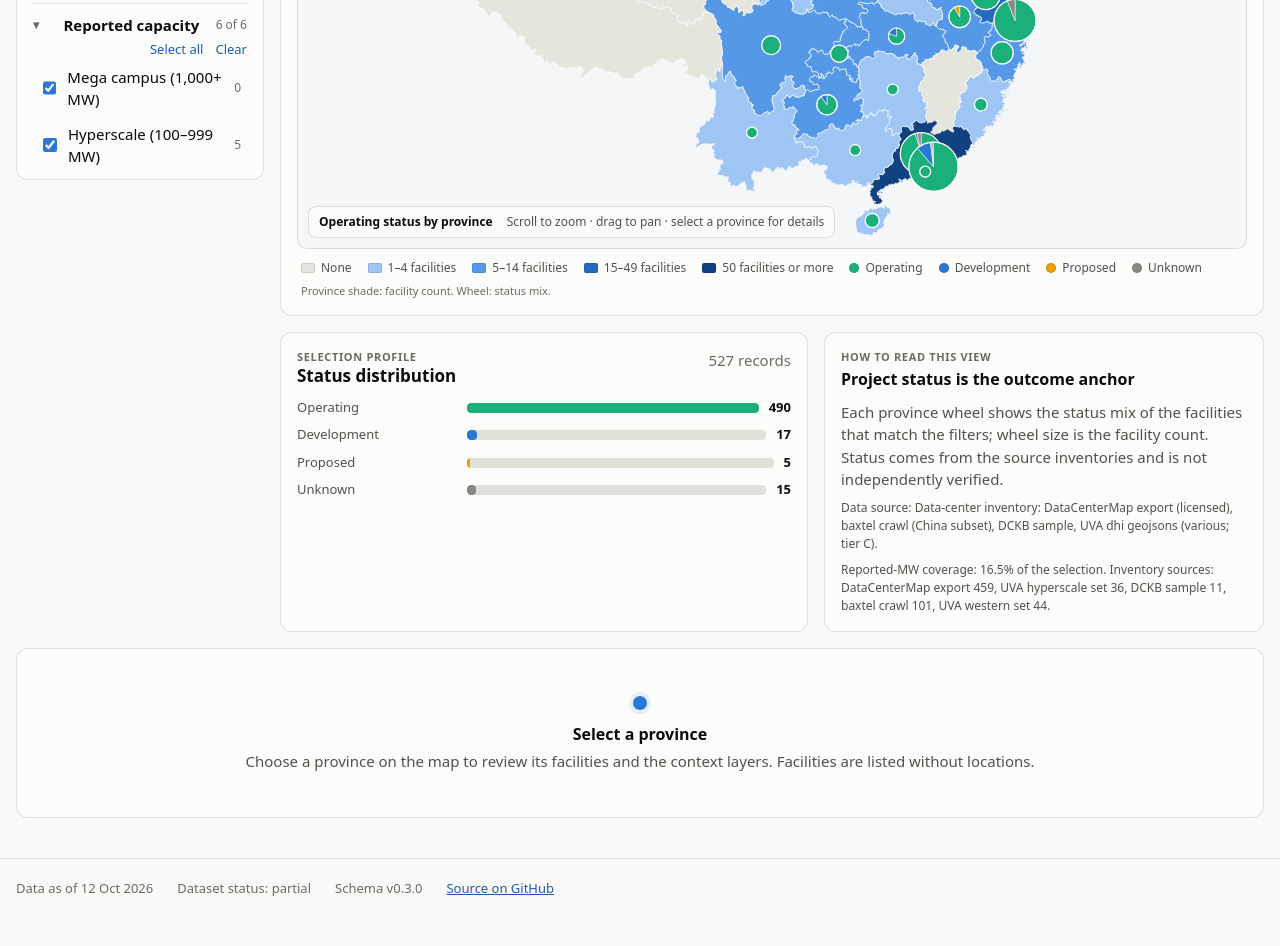
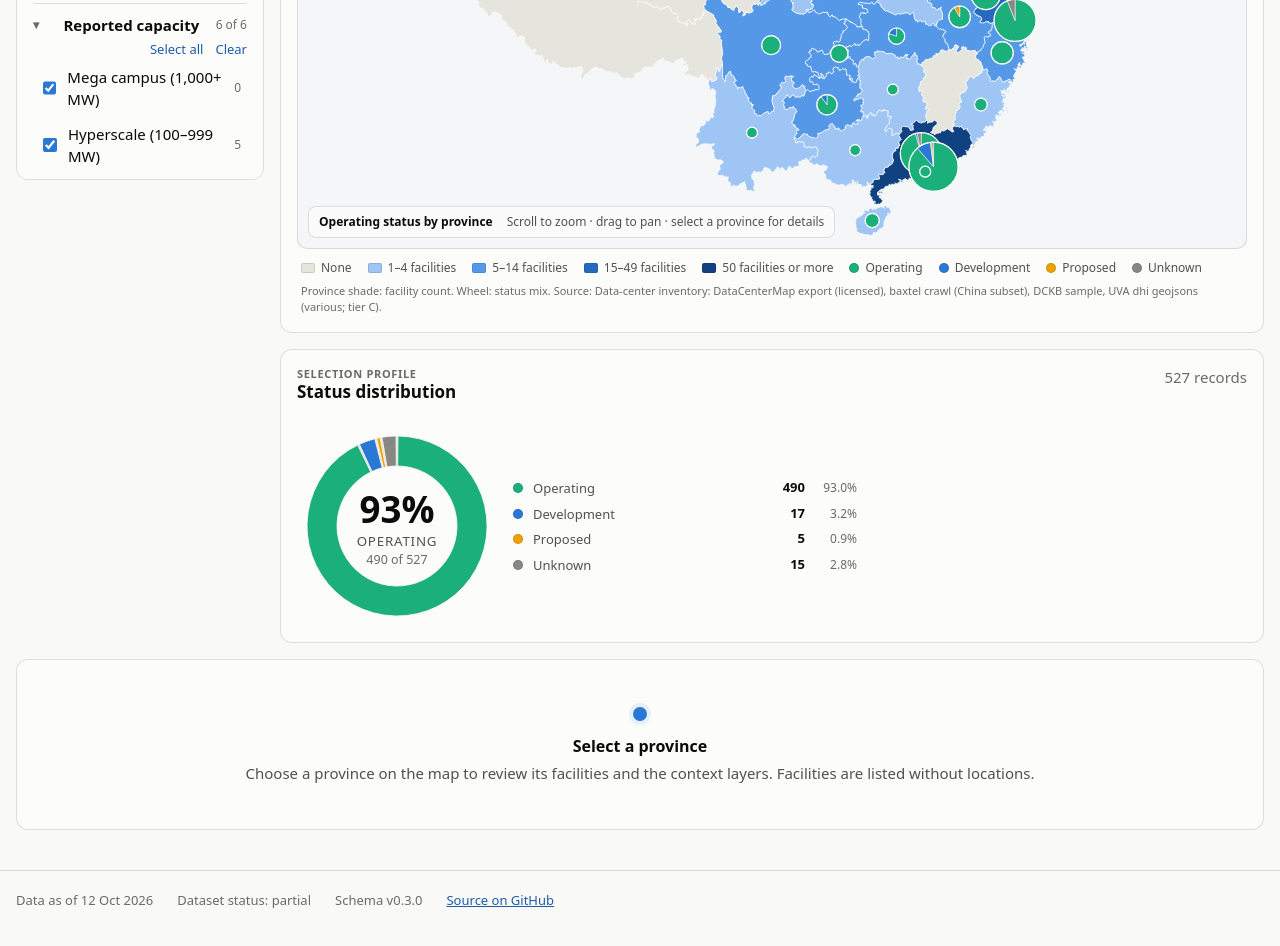
Before and after one commit to giasmith/china-dashboard, a website with bundled scripts: page site/index.html in a window 1280 px wide. Shown: the part 756-1702 px from the top of the page. Built offline with nearby package versions, Linux system fonts and the light colour scheme.

Commit message:
updated 10/13

```diff
--- a/site/assets/css/dashboard.css
+++ b/site/assets/css/dashboard.css
@@ -87,15 +87,27 @@
 @media (max-width: 700px) { .db-caption { position: static; margin-top: 8px; } }
 
 /* analysis row */
-.db-analysis { display: grid; grid-template-columns: minmax(0, 1.2fr) minmax(0, 1fr); gap: 16px; }
-@media (max-width: 900px) { .db-analysis { grid-template-columns: minmax(0, 1fr); } }
+.db-analysis { display: grid; grid-template-columns: minmax(0, 1fr); gap: 16px; }
 .db-bars { display: grid; gap: 8px; margin-top: 12px; }
 .db-bar-row { display: grid; grid-template-columns: minmax(90px, 160px) 1fr max-content; gap: 10px; align-items: center; font-size: 13px; }
 .db-bar-label { color: var(--ink-2); overflow: hidden; text-overflow: ellipsis; white-space: nowrap; }
 .db-bar-track { height: 10px; background: var(--grid); border-radius: 4px; overflow: hidden; }
 .db-bar-fill { height: 100%; border-radius: 4px; background: var(--series-1); min-width: 2px; }
-.db-insight h2 { font-size: 16px; margin-top: 4px; }
-.db-insight p { margin-top: 8px; color: var(--ink-2); }
+/* donut */
+.db-donut-wrap { display: grid; grid-template-columns: minmax(150px, 200px) minmax(0, 1fr); max-width: 560px; gap: 16px; align-items: center; margin-top: 12px; }
+.db-donut { width: 100%; height: auto; display: block; }
+.db-donut-slice { stroke: var(--surface); stroke-width: 0.5; }
+.db-donut-slice:hover { filter: brightness(1.08); }
+.db-donut-hero { font-size: 22px; font-weight: 700; fill: var(--ink); }
+.db-donut-label { font-size: 8px; fill: var(--ink-2); text-transform: uppercase; letter-spacing: 0.06em; }
+.db-donut-sub { font-size: 7.5px; fill: var(--ink-3); }
+.db-donut-legend { list-style: none; margin: 0; padding: 0; display: grid; gap: 6px; font-size: 13px; }
+.db-donut-legend li { display: grid; grid-template-columns: 12px minmax(0, 1fr) max-content 44px; gap: 8px; align-items: center; }
+.db-donut-legend li.is-zero { opacity: 0.5; }
+.db-donut-legend .db-donut-name { color: var(--ink-2); line-height: 1.25; }
+.db-donut-legend .muted { text-align: right; font-size: 12px; }
+@media (max-width: 480px) { .db-donut-wrap { grid-template-columns: minmax(0, 1fr); justify-items: center; } .db-donut { max-width: 200px; } .db-donut-legend { width: 100%; } }
+
 
 /* detail */
 .db-detail-empty { text-align: center; color: var(--ink-2); padding: 28px 8px; }
--- a/site/assets/js/pages/dashboard.js
+++ b/site/assets/js/pages/dashboard.js
@@ -9,12 +9,10 @@ import { CONFIG, DATA_FILES } from '../config.js';
 import { loadJson, DataError } from '../lib/data.js';
 import { renderShell, showError, announce, debounce } from '../lib/ui.js';
 import { formatNumber, EM_DASH } from '../lib/format.js';
-import { toCsv, downloadCsv } from '../lib/csv.js';
 import {
   STATUS_ORDER, CAPACITY_ORDER, TYPE_ORDER, SOURCE_ORDER, SOURCE_LABEL, TECH_ORDER,
   STATUS_COLOR, TECH_COLOR, SEQ_RAMP, SEQ_RAMP_WARM, colorOf, binIndex, binLabels,
   filterFacilities, countBy, summarizeByProvince, summarizeSelection, bubbleRadius, arcPath, quantileThresholds,
-  EXPORT_COLUMNS,
 } from '../lib/inventory.js';
 
 const app = byId('app');
@@ -27,7 +25,6 @@ const VIEW_H = 620;
 const VIEWS = {
   status: {
     label: 'Status', title: 'Operating status by province',
-    insight: ['Project status is the outcome anchor', 'Each province wheel shows the status mix of the facilities that match the filters; wheel size is the facility count. Status comes from the source inventories and is not independently verified.'],
     sourceKey: 'inventory', ramp: 'blue', unit: ' facilities', digits: 0,
     legendNote: 'Province shade: facility count. Wheel: status mix.',
     fill: (p, ctx) => ctx.byProvince.get(p.id)?.count ?? 0,
@@ -35,7 +32,6 @@ const VIEWS = {
   },
   capacity: {
     label: 'Capacity', title: 'Reported IT / built-out capacity',
-    insight: ['Capacity coverage is thin', 'Only facilities with a reported MW figure count towards the province total; unknown values stay visible as facilities but never become zero. Bubble size uses MW on this view.'],
     sourceKey: 'inventory', ramp: 'blue', unit: ' MW', digits: 0,
     legendNote: 'Province shade: known MW in the selection. Bubble: known MW.',
     fill: (p, ctx) => ctx.byProvince.get(p.id)?.mw ?? 0,
@@ -43,7 +39,6 @@ const VIEWS = {
   },
   power: {
     label: 'Power', title: 'Installed generating capacity (GEM units)',
-    insight: ['Supply context, not a supply relationship', 'Province totals sum the Global Energy Monitor units located inside each outline. Choose a technology to see where hydro, wind or coal capacity sits relative to the data-center inventory.'],
     sourceKey: 'plants', ramp: 'blue', unit: ' MW', digits: 0,
     legendNote: 'Province shade: installed MW of the chosen technology.',
     fill: (p, ctx) => (ctx.powerTech ? p.indicators.installed_mw?.[ctx.powerTech] ?? 0 : p.indicators.installed_mw_total ?? 0),
@@ -52,7 +47,6 @@ const VIEWS = {
   },
   generation: {
     label: 'Generation', title: '2024 electricity generation and plant locations',
-    insight: ['Generation is a separate evidence layer', 'Province shade is total 2024 generation from the NBS yearbook. Points are GEM plant units coloured by technology (one point per unit; several units can share a site). Proximity to a facility does not establish that a plant serves it.'],
     sourceKey: 'generation', ramp: 'blue', unit: ' 亿kWh', digits: 0,
     legendNote: 'Province shade: 2024 generation (亿 kWh). Points: GEM plant units.',
     fill: (p) => p.indicators.generation_2024 ?? null,
@@ -60,7 +54,6 @@ const VIEWS = {
   },
   cost: {
     label: 'Electricity cost', title: 'Industrial & commercial electricity price (1–10 kV)',
-    insight: ['Tariffs are a secondary compilation', 'Values are the 1–10 kV general industrial-and-commercial single-part (non-time-of-use) rate as of May 2025, compiled by China Briefing from grid-company price tables. They are not a facility\'s negotiated contract and should be verified against each province\'s monthly 代理购电 notice before citing.'],
     sourceKey: 'tariff', ramp: 'blue', unit: ' 元/kWh', digits: 2,
     legendNote: 'Province shade: 元 per kWh, May 2025. Grey: not in the source.',
     fill: (p, ctx) => (ctx.costMeasure === 'two' ? p.indicators.tariff_two_part_1_10kv : p.indicators.tariff_single_1_10kv) ?? null,
@@ -68,7 +61,6 @@ const VIEWS = {
   },
   water: {
     label: 'Water scarcity', title: 'Water resources and use, 2024',
-    insight: ['Water is screening context', 'Figures come from the Ministry of Water Resources bulletin as reprinted in the NBS yearbook. Per-capita resources and the use-to-resources ratio describe provincial pressure; they say nothing about a facility\'s cooling technology or withdrawals.'],
     sourceKey: 'water_resources', digits: (ctx) => (ctx.waterMeasure === 'stress' ? 2 : 0),
     // Abundance measures use the blue ramp (darker = more water); pressure measures use the warm ramp (darker = more stress).
     ramp: (ctx) => (ctx.waterMeasure === 'stress' || ctx.waterMeasure === 'industrial' ? 'warm' : 'blue'),
@@ -87,21 +79,18 @@ const VIEWS = {
   },
   hazard: {
     label: 'Hazard', title: 'Natural-hazard screening (not yet loaded)',
-    insight: ['Hazard data is not yet in the dashboard', 'A province-level hazard layer (drought, flood, heat, seismic) has not been sourced. The map keeps the facility bubbles so the tab stays comparable with the U.S. tracker; nothing here should be read as a risk rating.'],
     sourceKey: null, ramp: 'blue', unit: '', digits: 0, noData: true,
     legendNote: 'No hazard measure loaded yet.',
     fill: () => null, bins: () => [],
   },
   policy: {
     label: 'Policy', title: 'East Data West Computing hub designation',
-    insight: ['Policy is national, not provincial, in this library', 'The 88 records in the legislation library are national laws, State Council documents and ministerial measures; none is a provincial bill, so the map shows the eight national computing hubs designated under the East Data West Computing programme instead. Topic counts are in the chart below.'],
     sourceKey: null, ramp: 'blue', unit: '', digits: 0, categorical: true,
     legendNote: 'Hub provinces per the 2022 NDRC / MIIT / NEA / CAC approvals.',
     fill: (p) => (p.hub ? 1 : 0), bins: () => [],
   },
   opposition: {
     label: 'Opposition', title: 'Local opposition (no tracker available)',
-    insight: ['No opposition tracker exists for China in this dataset', 'The U.S. tracker joins facility records to local-action trackers. No equivalent public record has been identified for China, so this tab is intentionally empty rather than inferred.'],
     sourceKey: null, ramp: 'blue', unit: '', digits: 0, noData: true,
     legendNote: 'No opposition record loaded.',
     fill: () => null, bins: () => [],
@@ -191,9 +180,8 @@ function buildLayout() {
     filterGroup('source', 'Inventory source', SOURCE_ORDER, null, false, (k) => SOURCE_LABEL[k]),
     h('div', { class: 'db-selection' },
       h('span', { class: 'field-label' }, 'Current selection'),
-      h('strong', { id: 'db-selection-count' }, EM_DASH),
-      h('button', { class: 'btn', type: 'button', id: 'db-export' }, 'Export filtered CSV')),
-    h('div', { class: 'note-box' }, 'Facilities are shown at province level only. The published data holds no coordinates, addresses or city names, so proximity and counts describe provinces, not sites.'));
+      h('strong', { id: 'db-selection-count' }, EM_DASH)),
+    h('div', { class: 'note-box' }, 'Facilities are shown at province level only and are not downloadable. The published data holds no coordinates, addresses or city names, so proximity and counts describe provinces, not sites.'));
 
   const kpis = h('div', { class: 'kpis', 'aria-live': 'polite' },
     kpiTile('db-k-count', 'Facilities', 'of inventory'),
@@ -238,13 +226,7 @@ function buildLayout() {
       h('div', { class: 'db-panel-head' },
         h('div', null, h('span', { class: 'eyebrow', id: 'db-profile-eyebrow' }, 'Selection profile'), h('h2', { id: 'db-profile-title' }, 'Status distribution')),
         h('span', { class: 'muted', id: 'db-chart-total' })),
-      h('div', { id: 'db-chart', class: 'db-bars' })),
-    h('section', { class: 'card db-insight' },
-      h('span', { class: 'eyebrow' }, 'How to read this view'),
-      h('h2', { id: 'db-insight-title' }),
-      h('p', { id: 'db-insight-text' }),
-      h('p', { class: 'hint', id: 'db-insight-source' }),
-      h('p', { class: 'hint', id: 'db-coverage' })));
+      h('div', { id: 'db-chart', class: 'db-bars' })));
 
   const detail = h('aside', { class: 'db-detail card', id: 'db-detail', 'aria-label': 'Selected province details' });
 
@@ -255,11 +237,10 @@ function buildLayout() {
     h('div', { class: 'db-workspace' }, sidebar, h('div', { class: 'db-main' }, kpis, mapCard, analysis), detail));
 
   els = {
-    search: byId('db-search'), province: byId('db-province'), reset: byId('db-reset'), export: byId('db-export'),
+    search: byId('db-search'), province: byId('db-province'), reset: byId('db-reset'),
     selectionCount: byId('db-selection-count'), map: byId('db-map'), viewport: byId('db-viewport'), provinces: byId('db-provinces'),
     plants: byId('db-plants'), bubbles: byId('db-bubbles'), labels: byId('db-labels'), legend: byId('db-legend'), viewTitle: byId('db-view-title'),
     chart: byId('db-chart'), chartTotal: byId('db-chart-total'), profileEyebrow: byId('db-profile-eyebrow'), profileTitle: byId('db-profile-title'),
-    insightTitle: byId('db-insight-title'), insightText: byId('db-insight-text'), insightSource: byId('db-insight-source'), coverage: byId('db-coverage'),
     detail: byId('db-detail'), powerTech: byId('db-power-tech'), genTech: byId('db-gen-tech'), costMeasure: byId('db-cost-measure'), waterMeasure: byId('db-water-measure'),
     mapShell: byId('db-map-shell'),
   };
@@ -269,7 +250,6 @@ function buildLayout() {
   els.search.addEventListener('input', onSearch);
   els.province.addEventListener('change', () => { state.filters.province = els.province.value; applyFilters(); });
   els.reset.addEventListener('click', resetFilters);
-  els.export.addEventListener('click', exportCsv);
   els.powerTech.addEventListener('change', () => { state.powerTech = els.powerTech.value; repaint(); });
   els.genTech.addEventListener('change', () => { state.generationTech = els.genTech.value; repaint(); });
   els.costMeasure.addEventListener('change', () => { state.costMeasure = els.costMeasure.value; repaint(); });
@@ -405,7 +385,6 @@ function repaint() {
   renderBubbles(t);
   renderPlants(t);
   renderLegend(view, thresholds, ramp, t);
-  renderInsight(view);
   renderChart(view, t);
 }
 
@@ -449,7 +428,7 @@ async function renderPlants(t) {
     try {
       data.plants = await loadJson(DATA_FILES.plants);
     } catch (err) {
-      els.coverage.textContent = `Power-plant layer unavailable: ${err.message}`;
+      put(els.legend, h('div', { class: 'db-legend-note' }, `Power-plant layer unavailable: ${err.message}`));
       return;
     }
     if (state.view !== 'generation') return;
@@ -469,7 +448,6 @@ async function renderPlants(t) {
   }
   els.plants.append(frag);
   renderChart(VIEWS.generation, t);
-  renderCoverage(VIEWS.generation);
 }
 
 // Plant hover/click uses event delegation (there can be 16k circles).
@@ -576,7 +554,7 @@ function positionTooltip(e) {
 function hideTooltip() { els.tooltip.classList.remove('on'); }
 
 // ---------------------------------------------------------------------------------------------------------------
-// Legend, insight, chart
+// Legend, chart
 // ---------------------------------------------------------------------------------------------------------------
 function setView(key) {
   state.view = key;
@@ -607,36 +585,9 @@ function renderLegend(view, thresholds, ramp, t) {
   }
   if (state.view === 'status') STATUS_ORDER.forEach((k) => items.push(legendItem(colorOf(STATUS_COLOR, k, t), k, { ring: true })));
   if (state.view === 'generation') TECH_ORDER.forEach((k) => items.push(legendItem(colorOf(TECH_COLOR, k, t), `${k} unit`, { ring: true })));
-  put(els.legend, items, h('div', { class: 'db-legend-note' }, view.legendNote));
-}
-
-function renderInsight(view) {
-  els.insightTitle.textContent = view.insight[0];
-  els.insightText.textContent = view.insight[1];
   const src = view.sourceKey ? data.provinces.sources[view.sourceKey] : null;
-  put(els.insightSource, src ? ['Data source: ', src.url ? h('a', { href: src.url, rel: 'noopener', target: '_blank' }, src.title) : src.title, ` (${src.publisher}; tier ${src.tier}).`] : '');
-  renderCoverage(view);
-}
-
-function renderCoverage(view) {
-  const provs = data.provinces.provinces;
-  const c = ctx();
-  if (state.view === 'generation') {
-    if (!data.plants) { els.coverage.textContent = 'Loading plant units…'; return; }
-    const rows = data.plants.plants.filter((r) => (!state.generationTech || r[0] === state.generationTech) && (!state.filters.province || r[4] === state.filters.province));
-    const mw = rows.reduce((a, r) => a + r[1], 0);
-    els.coverage.textContent = `${formatNumber(rows.length)} GEM units shown (${formatNumber(mw / 1000, { digits: 1 })} GW)${state.filters.province ? ` in ${provinceById.get(state.filters.province)?.name}` : ' nationally'}. Units outside every province outline (offshore wind, border rounding) are kept but carry no province.`;
-  } else if (view.noData || view.categorical) {
-    els.coverage.textContent = view.categorical ? `${provs.filter((p) => p.hub).length} provinces and SARs belong to the eight national hubs.` : '';
-  } else if (state.view === 'status' || state.view === 'capacity') {
-    const known = filtered.filter((f) => Number.isFinite(f.mw)).length;
-    els.coverage.textContent = `Reported-MW coverage: ${filtered.length ? ((known / filtered.length) * 100).toFixed(1) : '0'}% of the selection. Inventory sources: ${Object.entries(data.facilities.sourceCounts).map(([k, v]) => `${SOURCE_LABEL[k] ?? k} ${v}`).join(', ')}.`;
-  } else {
-    const have = provs.filter((p) => view.fill(p, c) !== null && view.fill(p, c) !== undefined).length;
-    const sel = state.filters.province ? provinceById.get(state.filters.province) : null;
-    const selV = sel ? view.fill(sel, c) : null;
-    els.coverage.textContent = `${have} of ${provs.length} provinces/SARs have a value.${sel ? ` ${sel.name}: ${selV === null || selV === undefined ? 'no data' : formatNumber(selV, { digits: digitsOf(view) }) + unitOf(view)}.` : ''}`;
-  }
+  put(els.legend, items, h('div', { class: 'db-legend-note' }, view.legendNote, ' ',
+    src ? ['Source: ', src.url ? h('a', { href: src.url, rel: 'noopener', target: '_blank' }, src.title) : src.title, ` (${src.publisher}; tier ${src.tier}).`] : null));
 }
 
 function barRow(label, value, max, color, valueText) {
@@ -689,19 +640,69 @@ async function renderChart(view, t) {
     put(els.chart, rows.map(([p, v]) => barRow(p.name, v, max, 'var(--series-1)', `${formatNumber(v, { digits: digitsOf(view) })}${unitOf(view)}`)));
     return;
   }
-  // status / capacity / hazard / opposition: status distribution of the selection
-  const counts = countBy(filtered, (f) => f.status, STATUS_ORDER);
-  const max = Math.max(...counts.values(), 1);
+  // status / capacity / hazard / opposition: a donut of the selection, headline count in the middle
   els.profileEyebrow.textContent = 'Selection profile';
-  els.profileTitle.textContent = state.view === 'capacity' ? 'Capacity classes' : 'Status distribution';
   els.chartTotal.textContent = `${formatNumber(filtered.length)} records`;
+  if (!filtered.length) {
+    els.profileTitle.textContent = 'Status distribution';
+    put(els.chart, h('p', { class: 'muted' }, 'No facilities match these filters.'));
+    return;
+  }
   if (state.view === 'capacity') {
+    els.profileTitle.textContent = 'Capacity classes';
     const cc = countBy(filtered, (f) => f.capacity, CAPACITY_ORDER);
-    const m2 = Math.max(...cc.values(), 1);
-    put(els.chart, CAPACITY_ORDER.map((k) => barRow(k, cc.get(k), m2, 'var(--series-1)')));
+    const known = filtered.filter((f) => Number.isFinite(f.mw)).length;
+    const seq = SEQ_RAMP[t];
+    const capColor = (k) => (k === 'Unknown' ? 'var(--grid)' : seq[Math.max(0, 4 - CAPACITY_ORDER.indexOf(k))]);
+    put(els.chart, donut(CAPACITY_ORDER.map((k) => [k, cc.get(k), capColor(k)]), { value: formatNumber(known), label: `with reported MW`, sub: `${((known / filtered.length) * 100).toFixed(0)}% of selection` }));
   } else {
-    put(els.chart, filtered.length ? STATUS_ORDER.map((k) => barRow(k, counts.get(k), max, colorOf(STATUS_COLOR, k, t))) : h('p', { class: 'muted' }, 'No facilities match these filters.'));
+    els.profileTitle.textContent = 'Status distribution';
+    const counts = countBy(filtered, (f) => f.status, STATUS_ORDER);
+    const op = counts.get('Operating') ?? 0;
+    put(els.chart, donut(STATUS_ORDER.map((k) => [k, counts.get(k), colorOf(STATUS_COLOR, k, t)]), { value: `${((op / filtered.length) * 100).toFixed(0)}%`, label: 'operating', sub: `${formatNumber(op)} of ${formatNumber(filtered.length)}` }));
   }
+}
+
+/**
+ * Donut with a hero figure in the hole and a legend that carries count and share for every slice (so identity is
+ * never colour-alone). Slices thinner than 1.5° are drawn with a 1.5° minimum so tiny categories stay visible.
+ * rows: [[label, count, color], …]
+ */
+function donut(rows, hero) {
+  const total = rows.reduce((a, [, n]) => a + (n || 0), 0) || 1;
+  const R = 54; const r0 = 36; const cx = 60; const cy = 60;
+  const gap = 0.022; // radians of surface between slices
+  const minA = (1.5 * Math.PI) / 180;
+  let a = -Math.PI / 2;
+  const slices = [];
+  for (const [label, n, color] of rows) {
+    if (!n) continue;
+    let span = (n / total) * Math.PI * 2;
+    if (span < minA) span = minA;
+    const a0 = a + gap / 2; const a1 = a + span - gap / 2;
+    a += span;
+    if (a1 <= a0) continue;
+    const P = (ang, rad) => [cx + rad * Math.cos(ang), cy + rad * Math.sin(ang)];
+    const [x0, y0] = P(a0, R); const [x1, y1] = P(a1, R); const [x2, y2] = P(a1, r0); const [x3, y3] = P(a0, r0);
+    const large = a1 - a0 > Math.PI ? 1 : 0;
+    const d = `M${x0.toFixed(2)},${y0.toFixed(2)}A${R},${R} 0 ${large} 1 ${x1.toFixed(2)},${y1.toFixed(2)}L${x2.toFixed(2)},${y2.toFixed(2)}A${r0},${r0} 0 ${large} 0 ${x3.toFixed(2)},${y3.toFixed(2)}Z`;
+    const path = svg('path', { d, fill: color, class: 'db-donut-slice', 'aria-label': `${label}: ${formatNumber(n)} (${((n / total) * 100).toFixed(1)}%)` });
+    path.append(svg('title', null, `${label}: ${formatNumber(n)} · ${((n / total) * 100).toFixed(1)}%`));
+    slices.push(path);
+  }
+  const chart = svg('svg', { viewBox: '0 0 120 120', class: 'db-donut', role: 'img', 'aria-label': 'Distribution of the selected facilities' },
+    svg('circle', { cx, cy, r: (R + r0) / 2, fill: 'none', stroke: 'var(--grid)', 'stroke-width': R - r0 }),
+    slices,
+    svg('text', { x: cx, y: cy - 2, class: 'db-donut-hero', 'text-anchor': 'middle' }, hero.value),
+    svg('text', { x: cx, y: cy + 12, class: 'db-donut-label', 'text-anchor': 'middle' }, hero.label),
+    svg('text', { x: cx, y: cy + 23, class: 'db-donut-sub', 'text-anchor': 'middle' }, hero.sub));
+  const legend = h('ul', { class: 'db-donut-legend' }, rows.map(([label, n, color]) =>
+    h('li', { class: n ? '' : 'is-zero' },
+      h('span', { class: 'db-swatch ring', style: { background: color } }),
+      h('span', { class: 'db-donut-name' }, label),
+      h('strong', { class: 'num' }, formatNumber(n || 0)),
+      h('span', { class: 'num muted' }, `${(((n || 0) / total) * 100).toFixed(1)}%`))));
+  return h('div', { class: 'db-donut-wrap' }, chart, legend);
 }
 
 // ---------------------------------------------------------------------------------------------------------------
@@ -782,18 +783,7 @@ function renderDetail() {
         h('button', { class: 'link-btn', type: 'button', onclick: () => select({ kind: 'facility', id: f.id }) }, f.name),
         h('span', { class: 'cell-sub' }, [f.operator, f.status, f.facilityType, Number.isFinite(f.mw) ? `${formatNumber(f.mw, { digits: 0 })} MW` : null].filter(Boolean).join(' · ')))))
         : h('p', { class: 'muted' }, 'No facilities match the current filters.'),
-      facs.length > 200 ? h('p', { class: 'hint' }, `Showing 200 of ${facs.length}; export the CSV for the full list.`) : null));
-}
-
-// ---------------------------------------------------------------------------------------------------------------
-// Export
-// ---------------------------------------------------------------------------------------------------------------
-function exportCsv() {
-  const rows = filtered.map((f) => {
-    const p = provinceById.get(f.province);
-    return { ...f, provinceName: p?.name ?? f.province, provinceZh: p?.nameZh ?? '', hubName: p?.hub ? data.provinces.hubs[p.hub].name_en : '' };
-  });
-  downloadCsv(`china-data-centers-${new Date().toISOString().slice(0, 10)}.csv`, toCsv(rows, EXPORT_COLUMNS));
+      facs.length > 200 ? h('p', { class: 'hint' }, `Showing the 200 largest of ${facs.length}.`) : null));
 }
 
 main();
```
Also changed, not shown: README.md, site/assets/js/lib/inventory.js, 1 other file.
